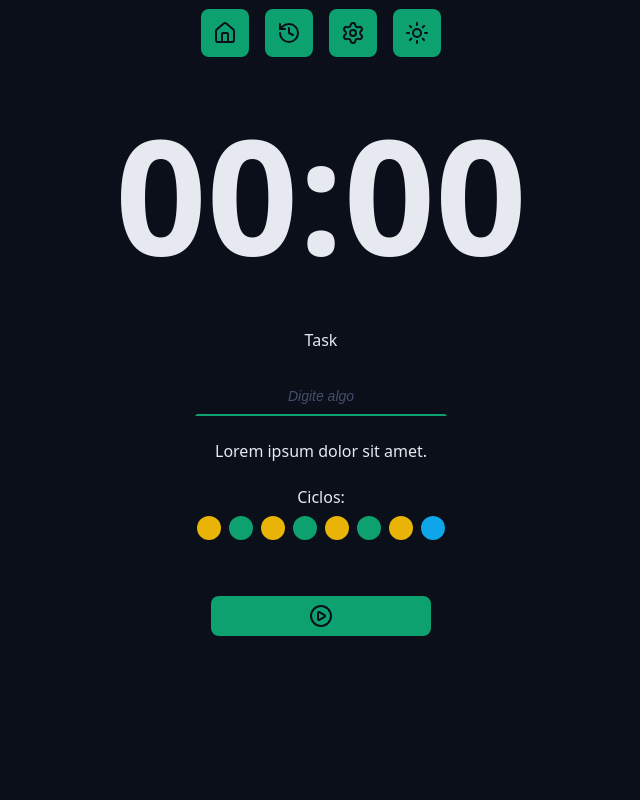
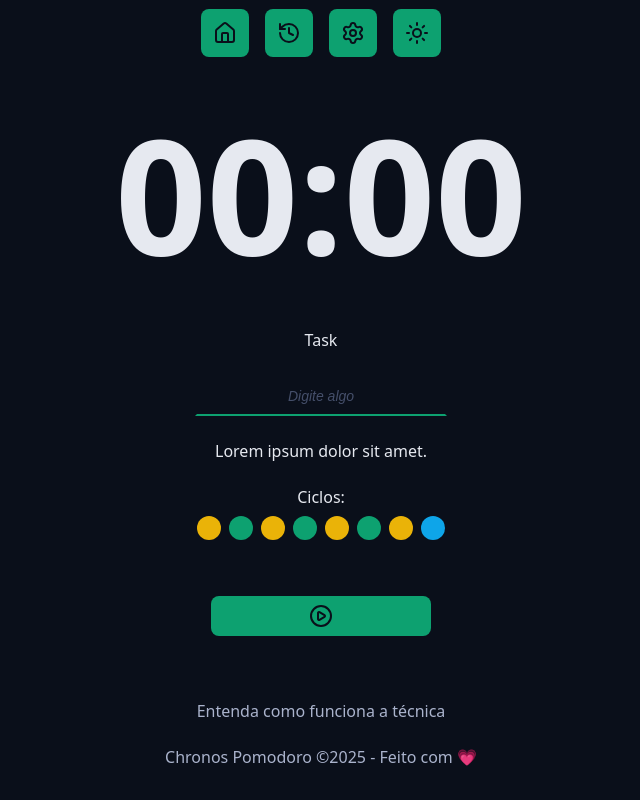
Before and after one commit to caiquejeronimo/chronos-pomodoro, a React (Vite) app: page / in a window 1280 px wide. Shown: the part 207-1007 px from the top of the page, without its empty margins (319-959 px from the left). Before the commit the page ends 907 px from the top, so only its background shows below. Built offline with nearby package versions, Linux system fonts and the light colour scheme.

Commit message:
footer component

```diff
--- a/src/App.tsx
+++ b/src/App.tsx
@@ -8,7 +8,7 @@
 import { Cycles } from './components/Cycles';
 import { DefaultButton } from './components/DefaultButton';
 import { PlayCircleIcon } from 'lucide-react';
-
+import { Footer } from './components/Footer';
 export function App() {
   return (
     <>
@@ -42,6 +42,10 @@
           </div>
         </form>
       </Container>
+
+      <Container>
+        <Footer />
+      </Container>
     </>
   );
 }
--- /dev/null
+++ b/src/components/Footer/index.tsx
@@ -0,0 +1,12 @@
+import styles from './styles.module.scss';
+
+export function Footer() {
+  return (
+    <footer className={styles.footer}>
+      <a href=''>Entenda como funciona a técnica</a>
+      <a href=''>
+        Chronos Pomodoro &copy;{new Date().getFullYear()} - Feito com 💗
+      </a>
+    </footer>
+  );
+}
--- /dev/null
+++ b/src/components/Footer/styles.module.scss
@@ -0,0 +1,18 @@
+@import '../../styles/main.scss';
+
+.footer {
+  display: flex;
+  align-items: center;
+  flex-direction: column;
+  justify-content: center;
+  gap: 2.4rem;
+
+  a {
+    color: $text-muted;
+    text-decoration: none;
+
+    &:hover {
+      text-decoration: underline;
+    }
+  }
+}
```
